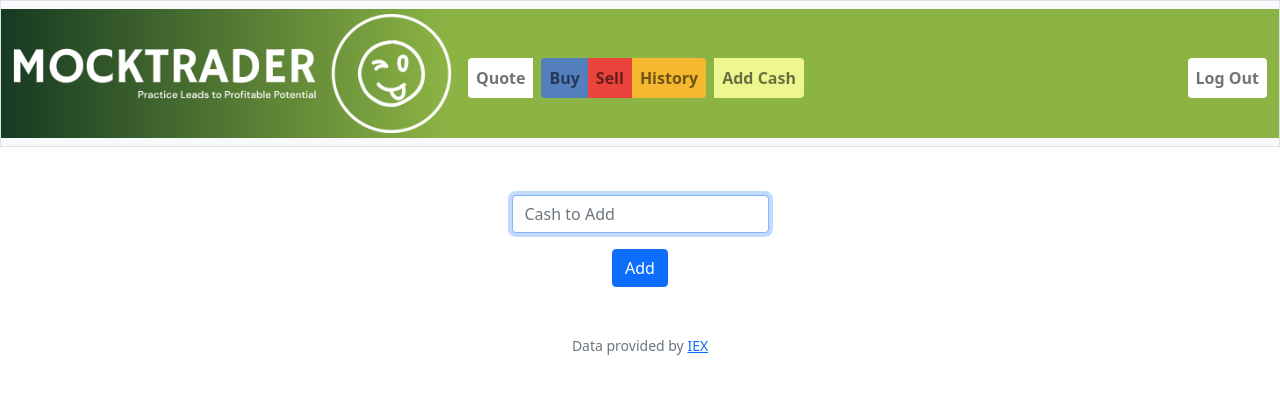
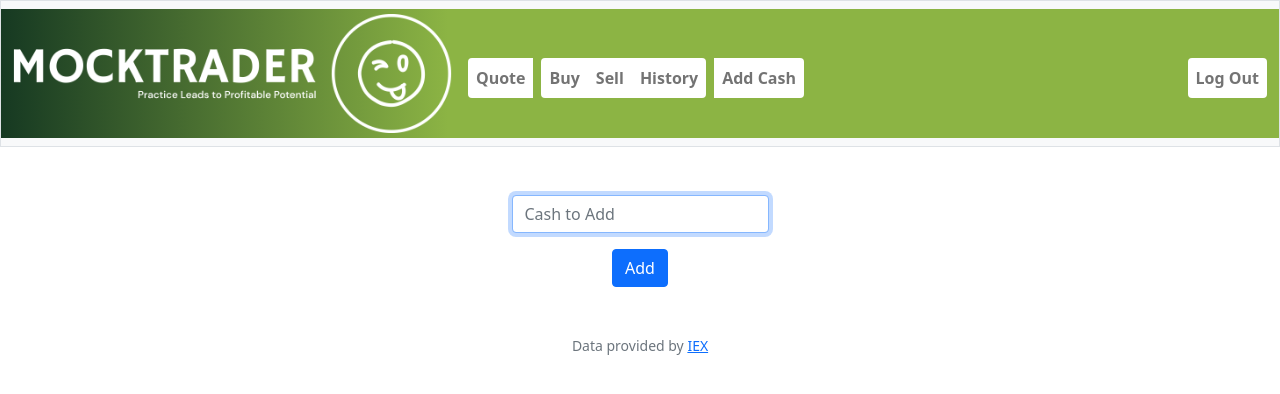
Before and after one commit to jazzorpheus/mock-trader, a Flask app: page /add in a window 1280 px wide. Shown: the top 394 px of the page. Run offline with Flask 3, Linux system fonts and the light colour scheme; the visitor is signed in with stand-in values (Sample User, id 1); some libraries are stand-ins or nearby versions.

Commit message:
Sun, Jul 30, 2023, 12:26 AM +01:00

```diff
--- a/static/styles.css
+++ b/static/styles.css
@@ -74,11 +74,11 @@ nav .navbar-brand .green
     font-weight: bold;
 }
 .nav-link.history {
-    background-color: #f5b82e;
+    background-color: #EEF78F;
     font-weight: bold;
 }
 .nav-link.add {
-    background-color: #EEF78F;
+    background-color: white;
     font-weight: bold;
 }
 
@@ -97,6 +97,6 @@ nav .navbar-brand .green
     background-color: white;
 }
 
-/* .nav-link {
+.nav-link {
     background-color: white !important;
-} */
+}
```
Also changed, not shown: 2 other files.
